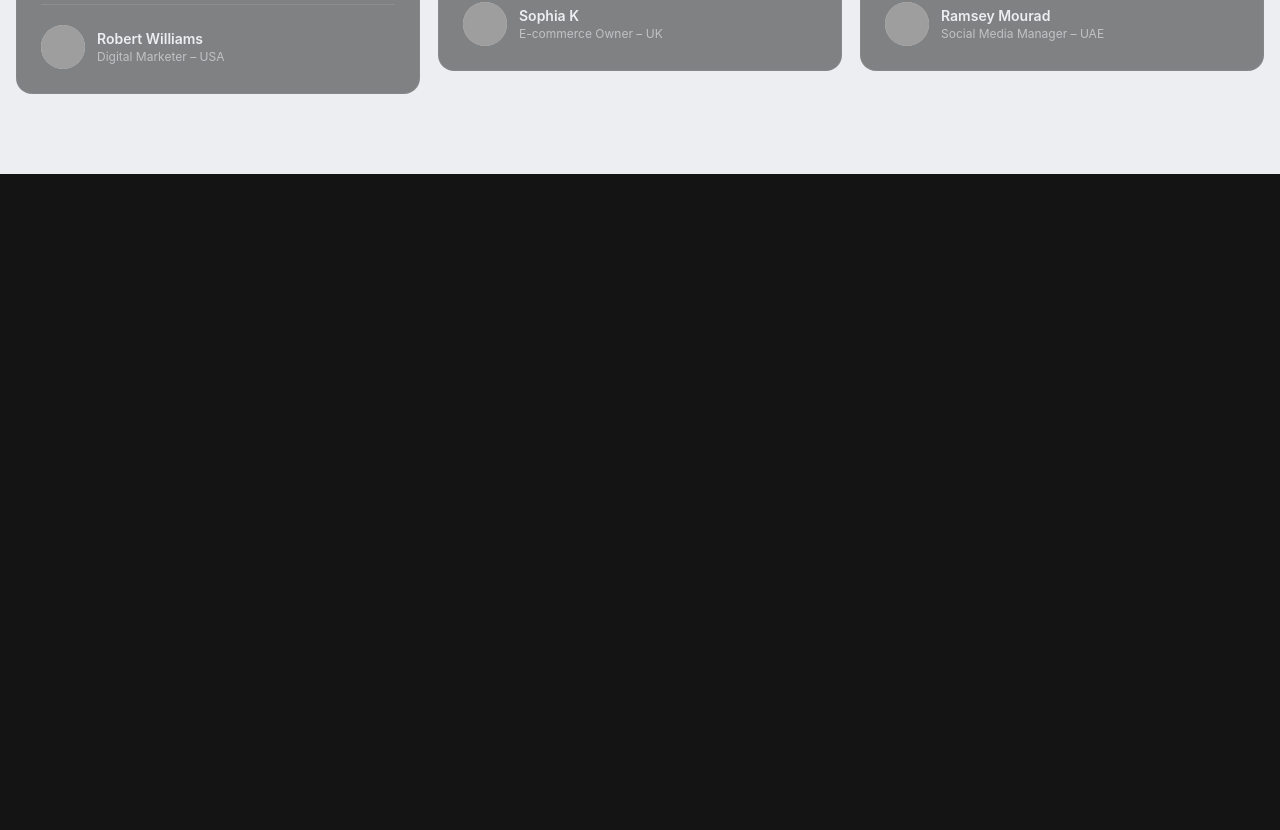
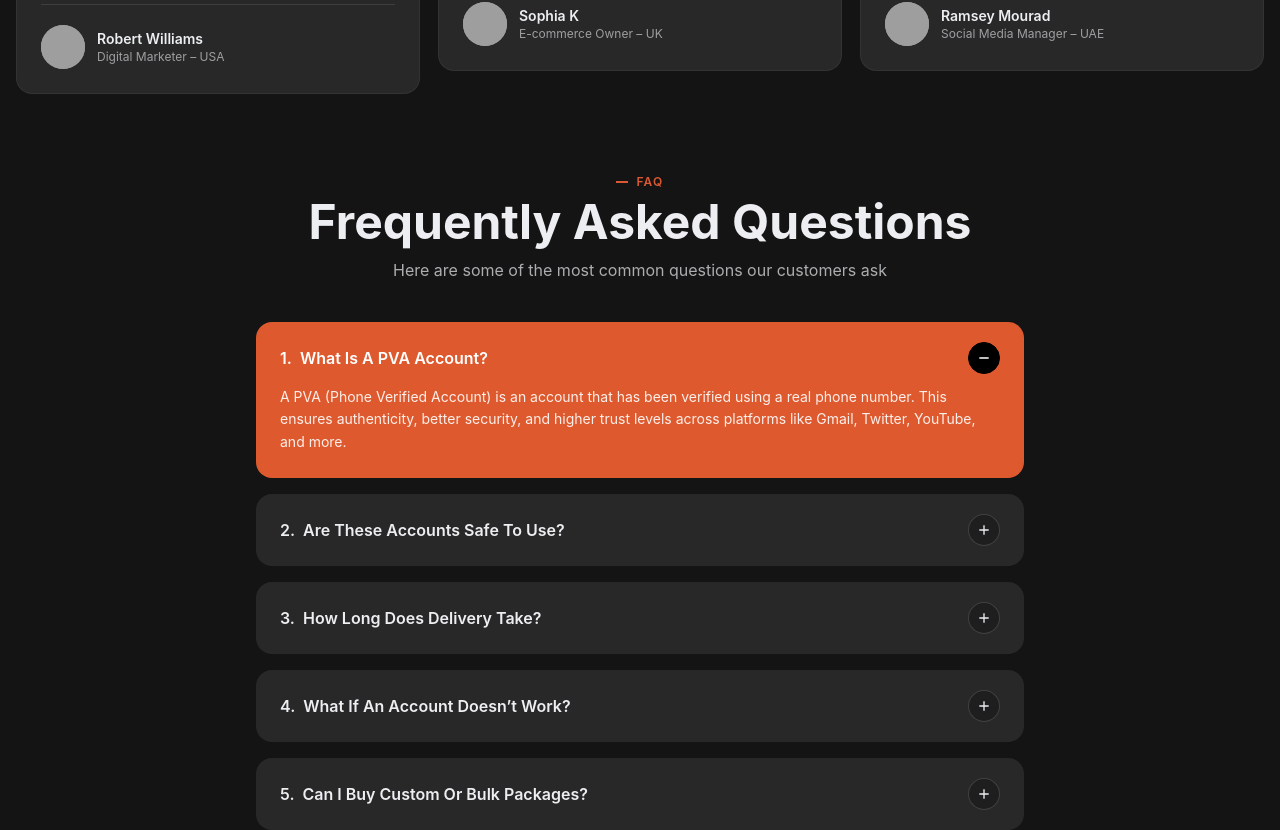
Before and after one commit to Gigapixe/pv-shop-client, a Next.js app: page / in a window 1280 px wide. Shown: the part 3241-4071 px from the top of the page. Before the commit the page ends 3415 px from the top, so only its background shows below. Built offline with nearby package versions, Linux system fonts and the light colour scheme; no server answers; grey boxes are pictures that could not be loaded.

Commit message:
feature:faq list

```diff
--- a/app/(group-with-nav)/page.tsx
+++ b/app/(group-with-nav)/page.tsx
@@ -1,3 +1,4 @@
+import FaqList from '@/components/pages/faq/FaqList';
 import FeaturesHighlights from '@/components/pages/home/FeaturesHighlights';
 import GrowSection from '@/components/pages/home/GrowSection';
 import HeroSlider from '@/components/pages/home/HeroSlider'
@@ -67,6 +68,7 @@ const Home = () => {
       <GrowSection />
       <FeaturesHighlights />
       <TestimonialsSlider/>
+      <FaqList/>
     </div>
   )
 }
--- a/components/pages/faq/FaqList.tsx
+++ b/components/pages/faq/FaqList.tsx
@@ -1,44 +1,132 @@
 "use client";
 
+import SectionLabel from "@/components/ui/SectionLabel";
 import { useState } from "react";
-import { IoChevronDown } from "react-icons/io5";
 
-interface FaqItem {
-  question: string;
-  answer: string;
+const FAQS = [
+  {
+    q: "What Is A PVA Account?",
+    a: "A PVA (Phone Verified Account) is an account that has been verified using a real phone number. This ensures authenticity, better security, and higher trust levels across platforms like Gmail, Twitter, YouTube, and more.",
+  },
+  {
+    q: "Are These Accounts Safe To Use?",
+    a: "Yes. Our accounts are created with safety practices in mind. We recommend warming up accounts and using best practices to maintain longevity.",
+  },
+  {
+    q: "How Long Does Delivery Take?",
+    a: "Delivery time depends on the package size and platform. Most orders are fulfilled quickly and you’ll receive updates during processing.",
+  },
+  {
+    q: "What If An Account Doesn’t Work?",
+    a: "We provide a replacement policy. If any account is not working within the agreed conditions, contact support and we’ll help you resolve it.",
+  },
+  {
+    q: "Can I Buy Custom Or Bulk Packages?",
+    a: "Absolutely. We support custom requests and bulk orders. Reach out to support with your requirements for a tailored offer.",
+  },
+];
+
+function IconCircle({ open }: { open: boolean }) {
+  return (
+    <span
+      className={[
+        "flex h-8 w-8 items-center justify-center rounded-full border transition",
+        open
+          ? "bg-black border-black text-white"
+          : "bg-white border-gray-300 text-text-dark dark:bg-background-dark-2 dark:border-white/15 dark:text-background",
+      ].join(" ")}
+      aria-hidden="true"
+    >
+      {open ? (
+        // minus
+        <svg viewBox="0 0 24 24" className="h-4 w-4">
+          <path fill="currentColor" d="M5 11h14v2H5z" />
+        </svg>
+      ) : (
+        // plus
+        <svg viewBox="0 0 24 24" className="h-4 w-4">
+          <path
+            fill="currentColor"
+            d="M11 5h2v6h6v2h-6v6h-2v-6H5v-2h6z"
+          />
+        </svg>
+      )}
+    </span>
+  );
 }
 
-interface FaqListProps {
-  faqData: FaqItem[];
-}
-
-export default function FaqList({ faqData }: FaqListProps) {
-  const [openIndex, setOpenIndex] = useState<number | null>(null);
+export default function FaqList() {
+  const [openIndex, setOpenIndex] = useState<number>(0);
 
   return (
-    <div className="space-y-4">
-      {faqData.map((faq, index) => (
-        <div key={index}>
+    <section className="w-full bg-white dark:bg-background-dark">
+      <div className="container mx-auto px-4">
+        {/* Header */}
+        <div className="text-center max-w-3xl mx-auto">
+          <SectionLabel>FAQ</SectionLabel>
+          <h2 className="mt-2 text-3xl sm:text-5xl font-bold text-text-dark dark:text-background">
+            Frequently Asked Questions
+          </h2>
+          <p className="mt-3 text-sm sm:text-base text-gray-600 dark:text-background/70">
+            Here are some of the most common questions our customers ask
+          </p>
+        </div>
+
+        {/* Accordion */}
+        <div className="mt-10 max-w-3xl mx-auto space-y-4">
+          {FAQS.map((item, idx) => {
+            const open = idx === openIndex;
+
+            return (
+              <div
+                key={item.q}
+                className={[
+                  "rounded-2xl overflow-hidden transition",
+                  open
+                    ? "bg-[#DE5A2E] text-white"
+                    : "bg-gray-50 text-text-dark dark:bg-[#282828] dark:text-background",
+                ].join(" ")}
+              >
                 <button
-            onClick={() => setOpenIndex(openIndex === index ? null : index)}
-            className="flex justify-between w-full px-4 py-3 text-base font-medium text-left text-gray-600 bg-gray-50 hover:bg-emerald-50 rounded-lg focus:outline-none focus:text-emerald-500 transition-all duration-200 dark:bg-gray-800 dark:text-gray-200 dark:hover:bg-emerald-900/20 dark:hover:text-emerald-400"
+                  type="button"
+                  onClick={() => setOpenIndex(open ? -1 : idx)}
+                  className="w-full flex items-center justify-between gap-6 px-6 py-5 text-left"
                 >
-            <span>{faq.question}</span>
-            <IoChevronDown
-              className={`${
-                openIndex === index
-                  ? "transform rotate-180 text-emerald-500 dark:text-emerald-400"
-                  : ""
-              } w-5 h-5 text-gray-500 dark:text-gray-400 transition-transform duration-200`}
-            />
+                  <div className="flex items-start gap-2">
+                    <span
+                      className={[
+                        "font-semibold",
+                        open ? "text-white" : "text-text-dark dark:text-background",
+                      ].join(" ")}
+                    >
+                      {idx + 1}.
+                    </span>
+
+                    <span
+                      className={[
+                        "font-semibold",
+                        open ? "text-white" : "text-text-dark dark:text-background",
+                      ].join(" ")}
+                    >
+                      {item.q}
+                    </span>
+                  </div>
+
+                  <IconCircle open={open} />
                 </button>
-          {openIndex === index && (
-            <div className="px-4 pt-3 pb-8 text-sm leading-7 text-gray-500 dark:text-gray-300">
-              {faq.answer}
+
+                {open && (
+                  <div className="px-6 pb-6 -mt-2">
+                    <p className="text-sm leading-relaxed text-white/90">
+                      {item.a}
+                    </p>
                   </div>
                 )}
               </div>
-      ))}
+            );
+          })}
         </div>
+      </div>
+    </section>
   );
 }
--- a/components/pages/home/FeaturesHighlights.tsx
+++ b/components/pages/home/FeaturesHighlights.tsx
@@ -24,7 +24,7 @@ const FEATURES = [
 
 export default function FeaturesHighlights() {
   return (
-    <section className="w-full py-14 sm:py-20 bg-white dark:bg-background">
+    <section className="w-full py-14 sm:py-20 bg-white dark:bg-background-dark">
       <div className="container mx-auto px-4">
         {/* Header */}
         <div className="text-center max-w-3xl mx-auto">
@@ -47,7 +47,7 @@ export default function FeaturesHighlights() {
               key={item.title}
               className="
                 rounded-2xl p-6
-                bg-[#FFF5F0] dark:bg-background-dark-2
+                bg-[#FFF5F0] dark:bg-[#282828]
                 transition hover:shadow-md
               "
             >
--- a/components/pages/home/TestimonialsSlider.tsx
+++ b/components/pages/home/TestimonialsSlider.tsx
@@ -66,7 +66,7 @@ export default function TestimonialsSlider() {
     const swiperRef = useRef<SwiperType | null>(null);
 
     return (
-        <section className="w-full py-14 sm:py-20 bg-white dark:bg-background">
+        <section className="w-full py-14 sm:py-20 bg-white dark:bg-background-dark">
             <div className="container mx-auto px-4">
                 {/* Top row: title + nav */}
                 <div className="flex flex-col lg:flex-row lg:items-end lg:justify-between gap-6">
@@ -138,7 +138,7 @@ export default function TestimonialsSlider() {
                                 <div
                                     className="
                     h-full rounded-2xl p-6
-                    bg-[#FFF5F0] dark:bg-background-dark-2
+                    bg-[#FFF5F0] dark:bg-[#282828]
                     border border-transparent dark:border-white/5
                   "
                                 >
```
Lines whose indentation alone changed are shown as unchanged.
